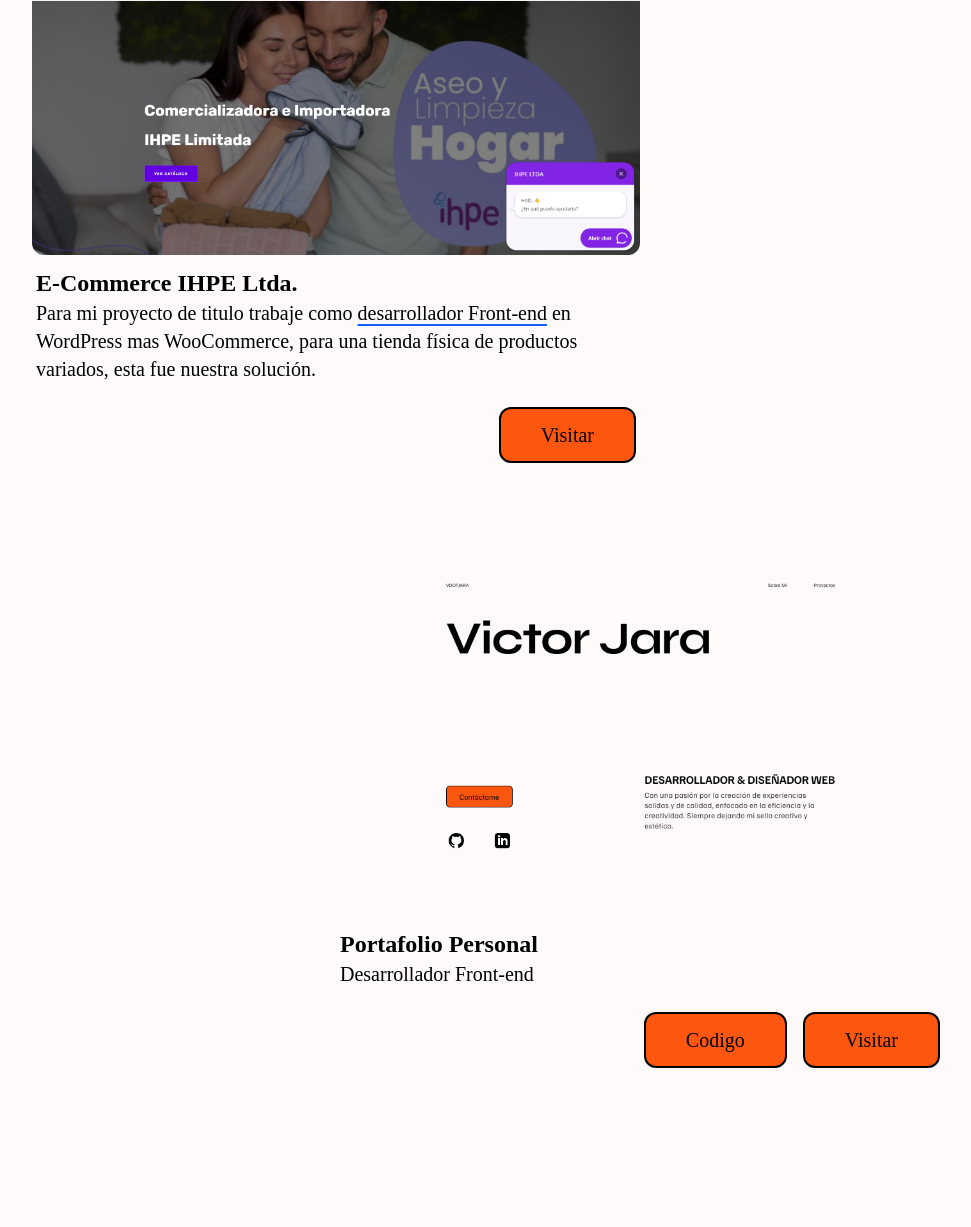
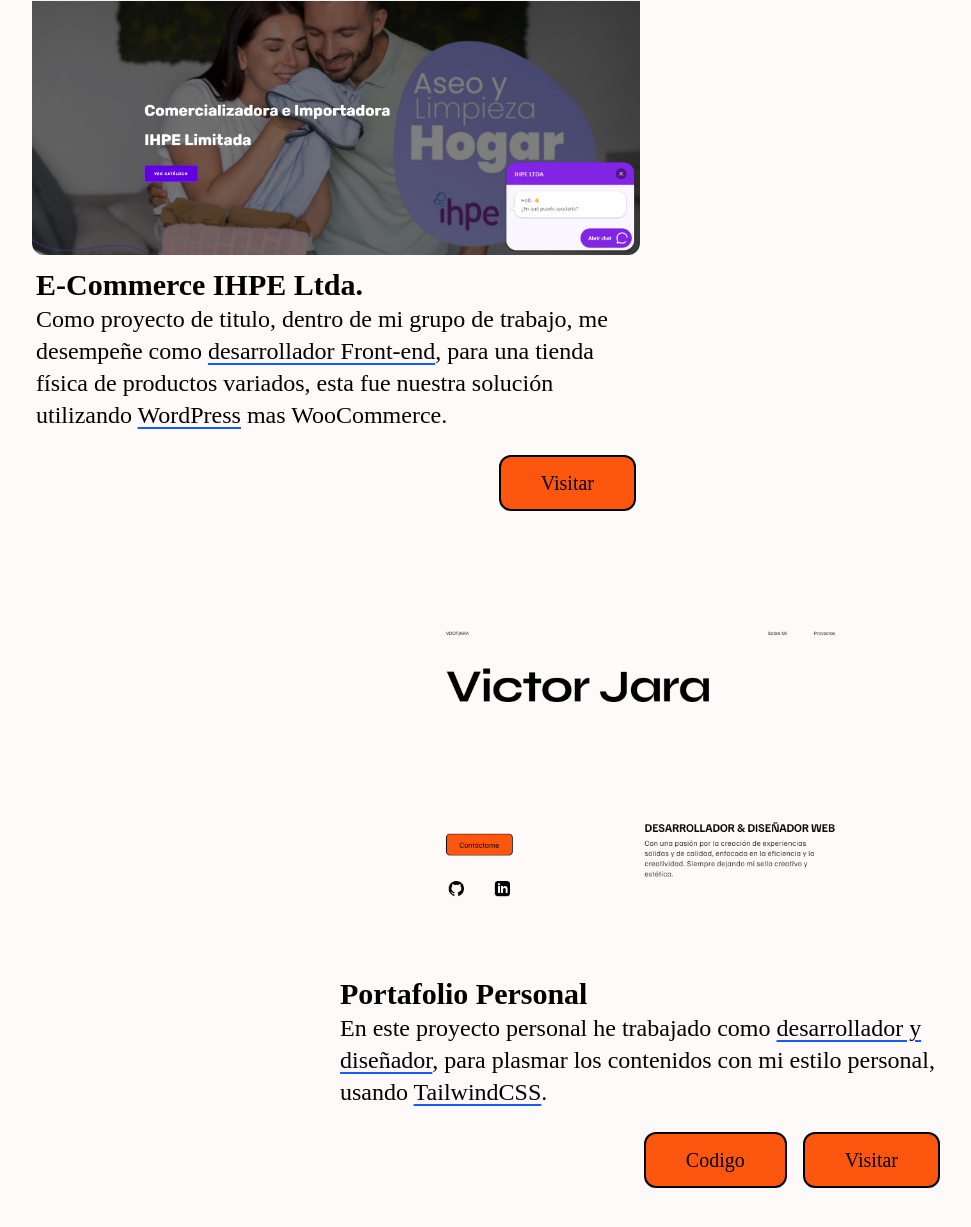
Before and after one commit to vdotjara/tailwindcss-portfolio, a website: page public/index.html in a window 1280 px wide. Shown: the part 2947-4174 px from the top of the page, without its empty margins (152-1123 px from the left). Drawn offline with Linux system fonts and the light colour scheme; some icons are missing; a web font is replaced by a local one.

Commit message:
added text on projects

```diff
--- a/public/index.html
+++ b/public/index.html
@@ -155,7 +155,9 @@
           </div>
 
           <!-- Tech Container -->
-          <div class="flex flex-col space-y-6 md:space-y-0 md:flex-row md:justify-between">
+          <div
+            class="flex flex-col space-y-6 md:space-y-0 md:flex-row md:justify-between"
+          >
             <!-- Front-end Container -->
             <div class="flex flex-col">
               <!-- Sub Title -->
@@ -268,7 +270,7 @@
             <h3>Proyectos</h3>
           </div>
           <!-- Projects Content -->
-          <div class="flex flex-col mx-auto space-y-12 md:space-y-24">
+          <div class="flex flex-col mx-auto space-y-20 md:space-y-24">
             <!-- Item 1 -->
             <div class="flex flex-col md:w-2/3 md:mr-auto">
               <!-- Imagen -->
@@ -281,11 +283,22 @@
               <div class="flex flex-col px-1 py-3 w-full bottom-0">
                 <!-- Text Info -->
                 <div class="flex flex-col">
-                  <h2 class="text-2xl font-bold">E-Commerce IHPE Ltda.</h2>
-                  <p class="text-xl">
-                    Para mi proyecto de titulo trabaje como <span class="underline underline-offset-4 decoration-primary">desarrollador
-                      Front-end</span> en WordPress mas WooCommerce, para una tienda
-                    física de productos variados, esta fue nuestra solución.
+                  <h2 class="text-2xl font-bold md:text-3xl">
+                    E-Commerce IHPE Ltda.
+                  </h2>
+                  <p class="text-xl md:text-2xl">
+                    Como proyecto de titulo, dentro de mi grupo de trabajo, me
+                    desempeñe como
+                    <span
+                      class="underline underline-offset-4 decoration-primary"
+                      >desarrollador Front-end</span
+                    >, para una tienda física de productos variados, esta fue
+                    nuestra solución utilizando
+                    <span
+                      class="underline underline-offset-4 decoration-primary"
+                      >WordPress</span
+                    >
+                    mas WooCommerce.
                   </p>
                 </div>
                 <div class="flex pt-6 space-x-4 justify-end md:m-0">
@@ -312,8 +325,21 @@
               <div class="flex flex-col px-1 py-3 w-full bottom-0">
                 <!-- Text Info -->
                 <div class="flex flex-col">
-                  <h2 class="text-2xl font-bold">Portafolio Personal</h2>
-                  <p class="text-xl">Desarrollador Front-end</p>
+                  <h2 class="text-2xl font-bold md:text-3xl">
+                    Portafolio Personal
+                  </h2>
+                  <p class="text-xl md:text-2xl">
+                    En este proyecto personal he trabajado como
+                    <span
+                      class="underline underline-offset-4 decoration-primary"
+                      >desarrollador y diseñador</span
+                    >, para plasmar los contenidos con mi estilo personal,
+                    usando
+                    <span
+                      class="underline underline-offset-4 decoration-primary"
+                      >TailwindCSS</span
+                    >.
+                  </p>
                 </div>
                 <div class="flex pt-6 space-x-4 justify-end md:m-0">
                   <a
```
Also changed, not shown: public/style.css.
